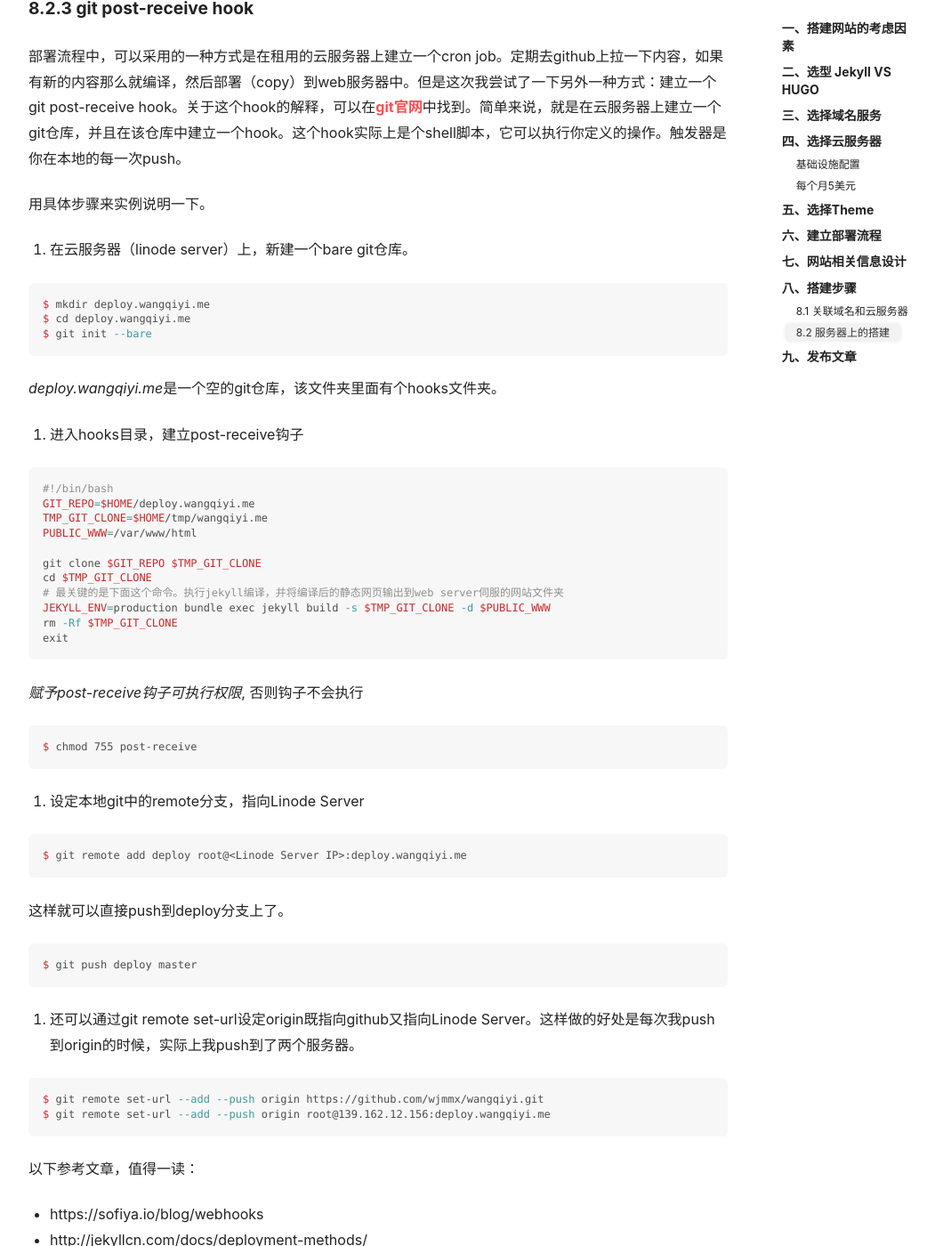
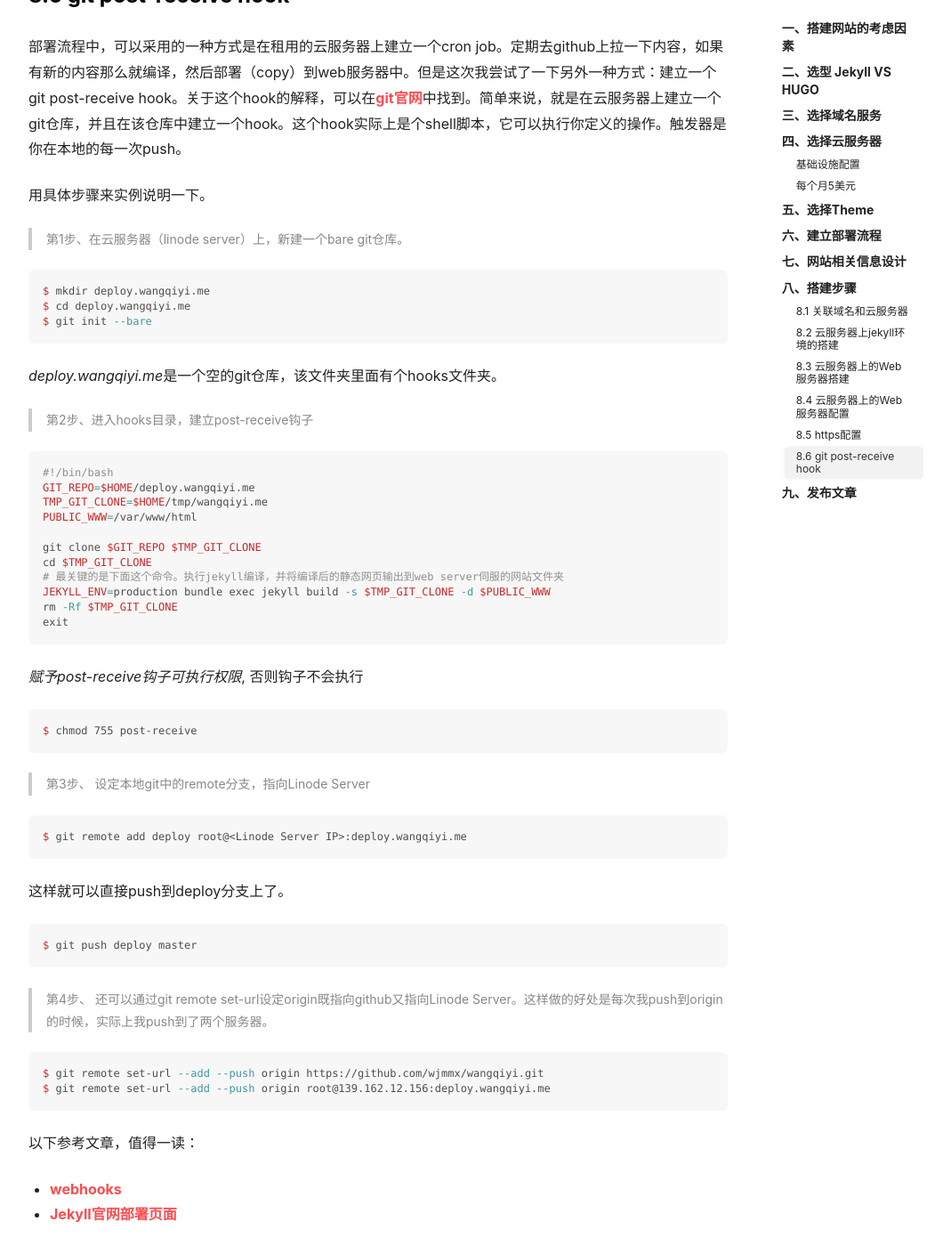
Before and after one commit to wjmmx/wjmmx.github.io, a Jekyll site: the page built from _posts/2020-03-22-SetupBlogger.md, in a window 1280 px wide and 1400 px high, scrolled down 4427 px. Shown: the whole window at 89% size, without its empty margins (105-1174 px from the left). Built offline with Jekyll 4.4.1, drawn with Linux system fonts in a browser that asks for light colours; nearby versions of some CDN libraries; comment, search, counter and statistics services are not loaded; some of the changed text lies outside the part shown.

Commit message:
add post-receive hook section

````diff
--- a/_posts/2020-03-22-SetupBlogger.md
+++ b/_posts/2020-03-22-SetupBlogger.md
@@ -59,9 +59,7 @@ tags: blogger, jekyll, website
 
 ![A Record]({{ site.baseurl }}/images/2020-03-22-A-Record.png)
 
-### 8.2 服务器上的搭建
-
-#### 8.2.1 jekyll环境
+### 8.2 云服务器上jekyll环境的搭建
 
 1. jekyll环境需要 Ruby，RubyGems，NodeJS，Python。需要根据自己的OS，搭建相应的环境。参见jekyll的[官方文档](http://jekyllcn.com/docs/installation/)。
 1. Theme也需要安装依赖，具体可以参照[安装 NexT](http://theme-next.simpleyyt.com/getting-started.html)
@@ -70,7 +68,7 @@ tags: blogger, jekyll, website
 $ sudo bundle install
 ```
 
-#### 8.2.2 Web服务器
+### 8.3 云服务器上的Web服务器搭建
 
 不管是[Jekyll](https://jekyllrb.com)还是[HUGO](https://gohugo.io)，生成的静态网页都最好由Web服务器来Serve。一般而言，就两种选择：[Apache](https://httpd.apache.org/) 或者 [Nginx](https://nginx.org/en/)。在ubuntu上都是可以apt-get一个命令搞定。我选择的是 [Nginx](https://nginx.org/en/)。在开发本地，不需要安装web服务器，因为Jekyll安装就绪以后就已经可以通过以下命令来查看站点的本地效果。
 
@@ -80,11 +78,11 @@ $ sudo bundle exec jekyll server
 
 在ubuntu服务器下，安装好[Nginx](https://nginx.org/en/)后，[Nginx](https://nginx.org/en/)自动运行。此时访问服务器的IP地址或者你的站点（域名已经起作用了的话），就应该可以看到default的index.html。
 
-##### 8.2.2.1 Web服务器配置
+### 8.4 云服务器上的Web服务器配置
 
 [Nginx](https://nginx.org/en/)的配置文件有两类
 
-###### nginx配置文件 /etc/nginx/nginx.conf
+#### 8.4.1 nginx配置文件 /etc/nginx/nginx.conf
 
 将默认的注释去掉来enable以下的gzip配置
 
@@ -110,7 +108,7 @@ gzip_types
         image/svg+xml;
 ```
 
-###### 站点配置文件 \<sitename\>.conf
+#### 8.4.2 站点配置文件 \<sitename\>.conf
 
 首先在  `/etc/nginx/sites-available/` 目录下创建这个站点的配置文件
 
@@ -149,15 +147,15 @@ $ sudo ln -s /etc/nginx/sites-available/wangqiyi.me /etc/nginx/sites-enabled/wan
 $ service nginx restart
 ```
 
-##### 8.2.2.2 https配置
+### 8.5 https配置
 
-#### 8.2.3 git post-receive hook
+### 8.6 git post-receive hook
 
 部署流程中，可以采用的一种方式是在租用的云服务器上建立一个cron job。定期去github上拉一下内容，如果有新的内容那么就编译，然后部署（copy）到web服务器中。但是这次我尝试了一下另外一种方式：建立一个git post-receive hook。关于这个hook的解释，可以在[git官网](https://git-scm.com/book/zh/v2/自定义-Git-Git-钩子)中找到。简单来说，就是在云服务器上建立一个git仓库，并且在该仓库中建立一个hook。这个hook实际上是个shell脚本，它可以执行你定义的操作。触发器是你在本地的每一次push。
 
 用具体步骤来实例说明一下。
 
-1. 在云服务器（linode server）上，新建一个bare git仓库。
+> 第1步、在云服务器（linode server）上，新建一个bare git仓库。
 
 ```shell
 $ mkdir deploy.wangqiyi.me
@@ -167,7 +165,7 @@ $ git init --bare
 
 *deploy.wangqiyi.me*是一个空的git仓库，该文件夹里面有个hooks文件夹。
 
-1. 进入hooks目录，建立post-receive钩子
+> 第2步、进入hooks目录，建立post-receive钩子
 
 ```shell
 #!/bin/bash
@@ -189,7 +187,7 @@ exit
 $ chmod 755 post-receive
 ```
 
-1. 设定本地git中的remote分支，指向Linode Server
+> 第3步、 设定本地git中的remote分支，指向Linode Server
 
 ```shell
 $ git remote add deploy root@<Linode Server IP>:deploy.wangqiyi.me
@@ -200,7 +198,7 @@ $ git remote add deploy root@<Linode Server IP>:deploy.wangqiyi.me
 $ git push deploy master
 ```
 
-1. 还可以通过git remote set-url设定origin既指向github又指向Linode Server。这样做的好处是每次我push到origin的时候，实际上我push到了两个服务器。
+> 第4步、 还可以通过git remote set-url设定origin既指向github又指向Linode Server。这样做的好处是每次我push到origin的时候，实际上我push到了两个服务器。
 
 ```shell
 $ git remote set-url --add --push origin https://github.com/wjmmx/wangqiyi.git
@@ -208,7 +206,8 @@ $ git remote set-url --add --push origin root@139.162.12.156:deploy.wangqiyi.me
 ```
 
 以下参考文章，值得一读：
-* https://sofiya.io/blog/webhooks
-* http://jekyllcn.com/docs/deployment-methods/
+
+* [webhooks](https://sofiya.io/blog/webhooks)
+* [Jekyll官网部署页面](http://jekyllcn.com/docs/deployment-methods/)
 
 ## 九、发布文章
````
